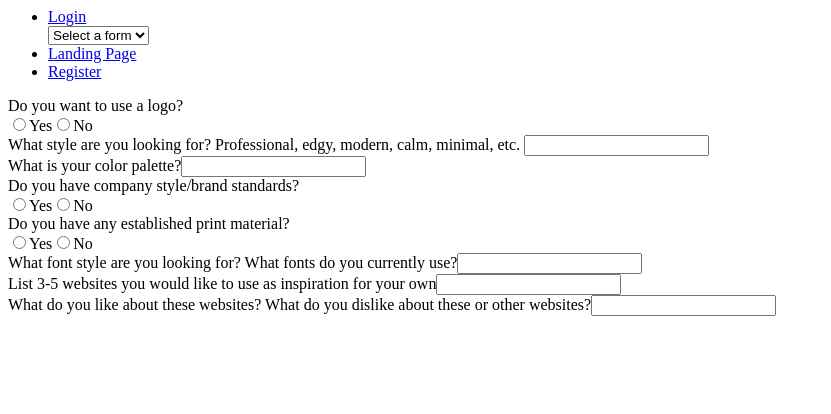
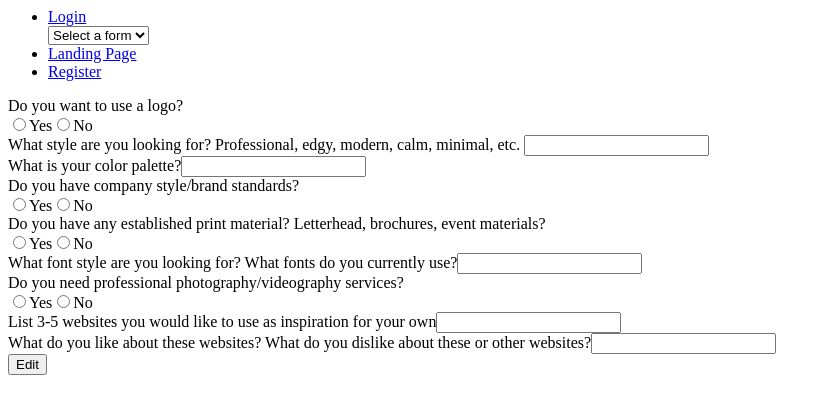
Before and after one commit to heathertill/website-content, a React app: page /StyleInfo in a window 1280 px wide. Shown: the top 414 px of the page, without its empty margins (0-831 px from the left). Built offline with nearby package versions, Linux system fonts and the light colour scheme.

Commit message:
-fine tuning radios on style info

```diff
--- a/src/client/components/public/StyleInfo.tsx
+++ b/src/client/components/public/StyleInfo.tsx
@@ -1,6 +1,7 @@
 import * as React from 'react';
 import { useState, useEffect } from 'react';
 import { RouteComponentProps } from 'react-router-dom'
+import SubmitEdit from '../../utils/submitEdit';
 import LogoRadio from '../radio/LogoRadio';
 import StyleRadio from '../radio/StyleRadio';
 import PrintRadio from '../radio/PrintRadio';
@@ -34,7 +35,9 @@ const StyleInfo: React.SFC<StyleInfoProps> = () => {
     const handleStyle = (e: React.ChangeEvent<HTMLInputElement>) => {
         let radio = e.target.value;
         if (radio === 'yes') {
+            console.log('show1', show)
             setShow(true);
+            console.log('show2', show)
         } else {
             setStandards('no');
             setShow(false);
@@ -44,15 +47,26 @@ const StyleInfo: React.SFC<StyleInfoProps> = () => {
     const handlePrint = (e: React.ChangeEvent<HTMLInputElement>) => {
         let radio = e.target.value;
         if (radio === 'yes') {
-            console.log(show)
+            setPrintMaterial('yes')
         } else {
-
+            setPrintMaterial('no')
         }
     }
 
     return (
         <section>
-            <LogoRadio handlers={{ handleLogo }} />
+            {/* <LogoRadio handlers={{ handleLogo }} /> */}
+
+            <div className="my-4">
+                    <div>Do you want to use a logo?</div>
+                <div className="form-check-inline" value={logo}
+                    onChange={(e: React.ChangeEvent<HTMLInputElement>) => setLogo(e.target.value)}>
+                        <input type="radio" className="form-check-input mx-2" value="yes" name="choice" />
+                        <label htmlFor="existingWeb" className="form-check-label">Yes</label>
+                        <input type="radio" className="form-check-input mx-2" value="no" name="choice" />
+                        <label htmlFor="existingWeb" className="form-check-label">No</label>
+                    </div>
+                </div>
             <form action="" className="form-group">
                 <div className="my-4">
                     <label htmlFor="text">What style are you looking for? Professional, edgy, modern, calm, minimal, etc. </label>
@@ -83,6 +97,15 @@ const StyleInfo: React.SFC<StyleInfoProps> = () => {
                     <input type="text" className="form-control" value={fonts}
                         onChange={(e: React.ChangeEvent<HTMLInputElement>) => setFonts(e.target.value)} />
                 </div>
+                <div className="my-4">
+                    <div>Do you need professional photography/videography services?</div>
+                    <div className="form-check-inline" onChange={(e: React.ChangeEvent<HTMLInputElement>) => setPhotoService(e.target.value)}>
+                        <input type="radio" className="form-check-input mx-2" value="yes" name="choice" />
+                        <label htmlFor="existingWeb" className="form-check-label">Yes</label>
+                        <input type="radio" className="form-check-input mx-2" value="no" name="choice" />
+                        <label htmlFor="existingWeb" className="form-check-label">No</label>
+                    </div>
+                </div>
 
 
                 <div className="my-4">
@@ -95,6 +118,7 @@ const StyleInfo: React.SFC<StyleInfoProps> = () => {
                     <input type="text" className="form-control" value={webLikesDis}
                         onChange={(e: React.ChangeEvent<HTMLInputElement>) => setWebLikesDis(e.target.value)} />
                 </div>
+                <SubmitEdit editable />
             </form>
         </section>
     );
--- a/src/client/components/radio/PrintRadio.tsx
+++ b/src/client/components/radio/PrintRadio.tsx
@@ -11,8 +11,8 @@ export interface PrintMaterialRadioProps {
 const PrintMaterialRadio: React.SFC<PrintMaterialRadioProps> = ({ handlers }) => {
     return (
         <section>
-            <div>Do you have any established print material? </div>
-            <div className="form-check-inline" onChange={handlers.handlePrintMaterial}>
+            <div>Do you have any established print material? Letterhead, brochures, event materials?</div>
+            <div className="form-check-inline" onChange={handlers.handlePrint}>
                 <input type="radio" className="form-check-input mx-2" value="yes" name="choice" />
                 <label htmlFor="existingWeb" className="form-check-label">Yes</label>
                 <input type="radio" className="form-check-input mx-2" value="no" name="choice" />
```
